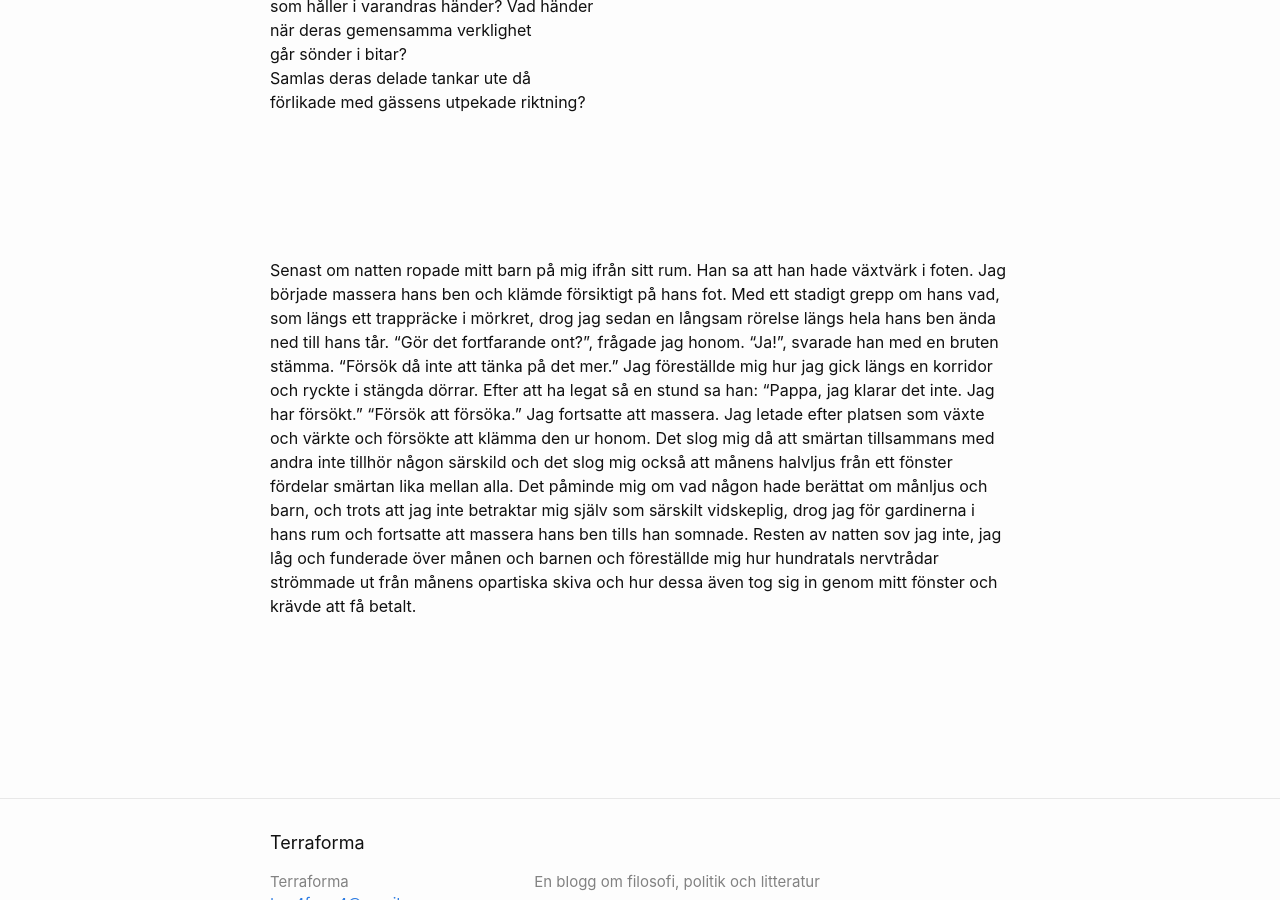
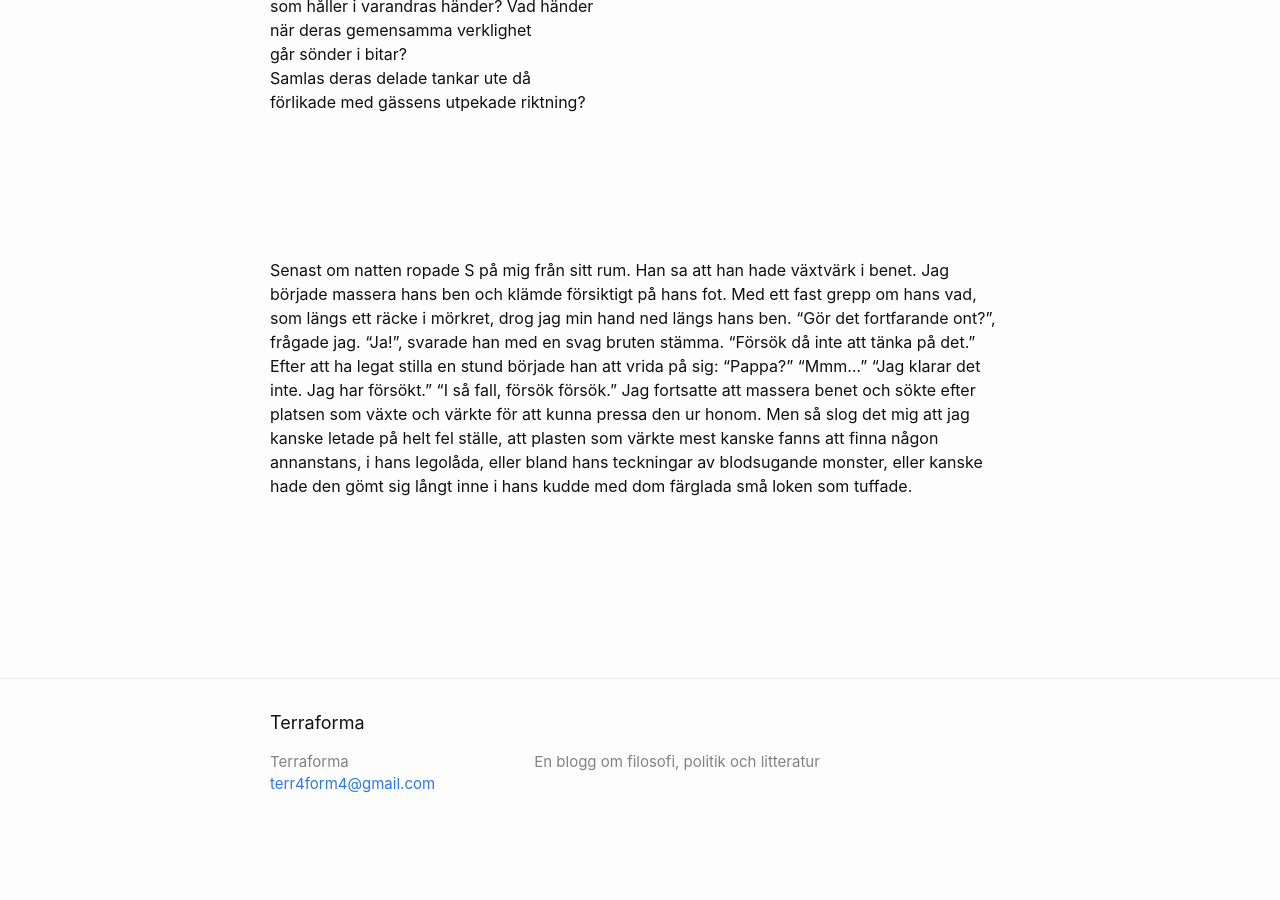
Before and after one commit to terr4form4/terr4form4.github.io, a Jekyll site: the page built from _posts/poesi/2024-01-03-dikter-2023-2024.md, in a window 1280 px wide and 900 px high, scrolled down 10301 px. Built offline with Jekyll 4.4.1, drawn with Linux system fonts in a browser that asks for light colours; comment, search, counter and statistics services are not loaded; after the commit the page ends 11157 px from its top, so only the background shows below that; some of the changed text lies outside the part shown.

Commit message:
prosadikt

```diff
--- a/_posts/poesi/2024-01-03-dikter-2023-2024.md
+++ b/_posts/poesi/2024-01-03-dikter-2023-2024.md
@@ -430,7 +430,7 @@ förlikade med gässens utpekade riktning?<br/>
 <br/>
 <br/>
 <br/>
-Senast om natten ropade mitt barn på mig ifrån sitt rum. Han sa att han hade växtvärk i foten. Jag började massera hans ben och klämde försiktigt på hans fot. Med ett stadigt grepp om hans vad, som längs ett trappräcke i mörkret, drog jag sedan en långsam rörelse längs hela hans ben ända ned till hans tår. "Gör det fortfarande ont?", frågade jag honom. "Ja!", svarade han med en bruten stämma. "Försök då inte att tänka på det mer." Jag föreställde mig hur jag gick längs en korridor och ryckte i stängda dörrar. Efter att ha legat så en stund sa han: "Pappa, jag klarar det inte. Jag har försökt." "Försök att försöka." Jag fortsatte att massera. Jag letade efter platsen som växte och värkte och försökte att klämma den ur honom. Det slog mig då att smärtan tillsammans med andra inte tillhör någon särskild och det slog mig också att månens halvljus från ett fönster fördelar smärtan lika mellan alla. Det påminde mig om vad någon hade berättat om månljus och barn, och trots att jag inte betraktar mig själv som särskilt vidskeplig, drog jag för gardinerna i hans rum och fortsatte att massera hans ben tills han somnade. Resten av natten sov jag inte, jag låg och funderade över månen och barnen och föreställde mig hur hundratals nervtrådar strömmade ut från månens opartiska skiva och hur dessa även tog sig in genom mitt fönster och krävde att få betalt.
+Senast om natten ropade S på mig från sitt rum. Han sa att han hade växtvärk i benet. Jag började massera hans ben och klämde försiktigt på hans fot. Med ett fast grepp om hans vad, som längs ett räcke i mörkret, drog jag min hand ned längs hans ben. "Gör det fortfarande ont?", frågade jag. "Ja!", svarade han med en svag bruten stämma. "Försök då inte att tänka på det." Efter att ha legat stilla en stund började han att vrida på sig: "Pappa?" "Mmm..." "Jag klarar det inte. Jag har försökt." "I så fall, försök försök." Jag fortsatte att massera benet och sökte efter platsen som växte och värkte för att kunna pressa den ur honom. Men så slog det mig att jag kanske letade på helt fel ställe, att plasten som värkte mest kanske fanns att finna någon annanstans, i hans legolåda, eller bland hans teckningar av blodsugande monster, eller kanske hade den gömt sig långt inne i hans kudde med dom färglada små loken som tuffade.
 <br/>
 <br/>
 <br/>
```
Also changed, not shown: other parts of _posts/poesi/2024-01-03-dikter-2023-2024.md (+1 -1 lines).
